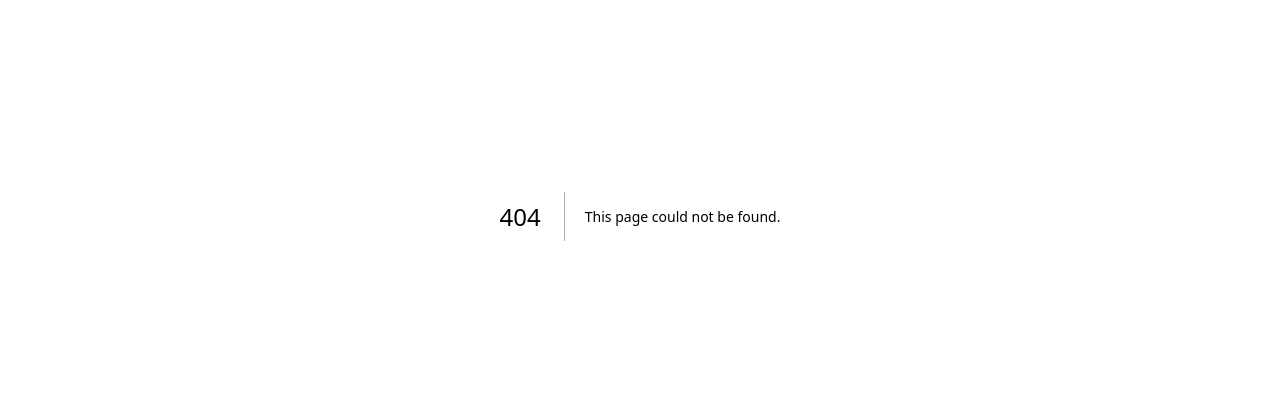
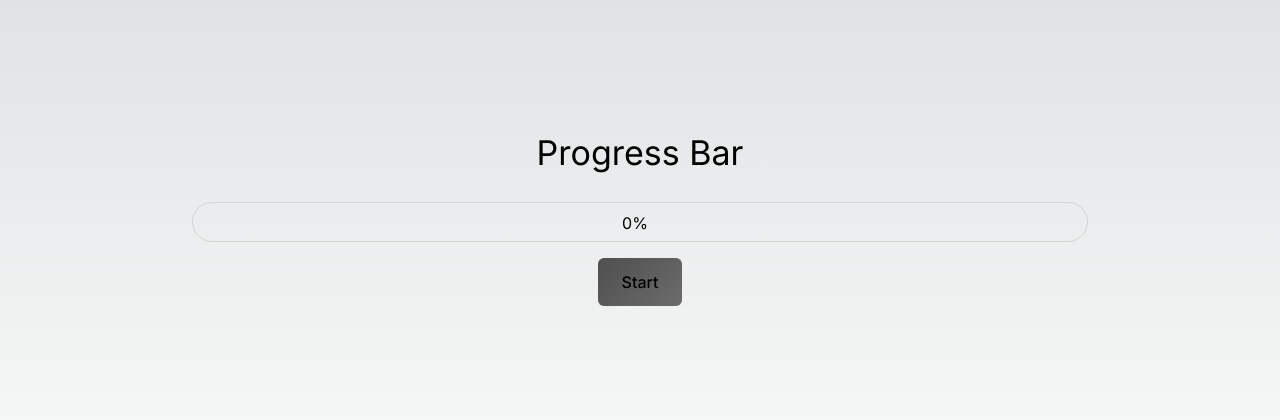
Before and after one commit to Jai-khanchandani/machine-coding-practice, a Next.js app: page /progress-bar in a window 1280 px wide. Before the commit this address had no page. Shown: the part 184-604 px from the top of the page. Built offline with nearby package versions, Linux system fonts and the light colour scheme.

Commit message:
feat: add progressbar machine coding question

```diff
--- /dev/null
+++ b/src/app/progress-bar/page.js
@@ -0,0 +1,89 @@
+"use client";
+
+import React, { useState } from "react";
+import styled from "styled-components";
+
+const Container = styled.div`
+  height: 100vh;
+  h1 {
+    font-size: 34px;
+  }
+`;
+
+const ProgressBar = styled.div`
+  border: 1px solid #d3d3d3;
+  height: 40px;
+  width: 70%;
+  border-radius: 20px;
+`;
+
+const ProgressStatus = styled.div`
+  width: ${(props) => props.progressStatus}%;
+  height: 100%;
+  border-radius: 20px;
+  background: ${(props) =>
+    props.progressStatus === 100 ? "#4caf50" : "#2196f3"};
+`;
+
+const StartButton = styled.button`
+  padding: 12px 24px;
+  font-size: 16px;
+  background: linear-gradient(135deg, #4f4f4f, #6c6c6c);
+  border-radius: 6px;
+  transition: transform 0.2s ease, box-shadow 0.2s ease, background 0.3s ease;
+
+  &:hover {
+    background: linear-gradient(135deg, #6c6c6c, #8c8c8c);
+    box-shadow: 0 4px 10px rgba(108, 108, 108, 0.5);
+    transform: scale(1.05);
+  }
+`;
+
+const Label = styled.span`
+  top: 8px;
+  left: 48%;
+`;
+
+const ProgressBarComponent = () => {
+  const [progressStatus, setProgressStatus] = useState(0);
+  let intervalId;
+
+  const onProgressStart = () => {
+    console.log("start");
+    intervalId = setInterval(() => {
+      setProgressStatus((prev) => {
+        if (prev >= 100) {
+          clearInterval(intervalId);
+          return 100;
+        }
+        return prev + 5;
+      });
+    }, 500);
+  };
+
+  const onReset = () => {
+    setProgressStatus(0);
+    clearInterval(intervalId);
+  };
+
+  return (
+    <Container className="dFA jcC fdC">
+      <h1 className="mb24">Progress Bar</h1>
+      <ProgressBar className="pR mb16">
+        <ProgressStatus
+          className="dFA jcC c333"
+          progressStatus={progressStatus}
+        ></ProgressStatus>
+        <Label className="pA">{progressStatus}%</Label>
+      </ProgressBar>
+      <StartButton
+        className="fwM cP"
+        onClick={progressStatus === 100 ? onReset : onProgressStart}
+      >
+        {progressStatus === 100 ? "Reset" : "Start"}
+      </StartButton>
+    </Container>
+  );
+};
+
+export default ProgressBarComponent;
```
